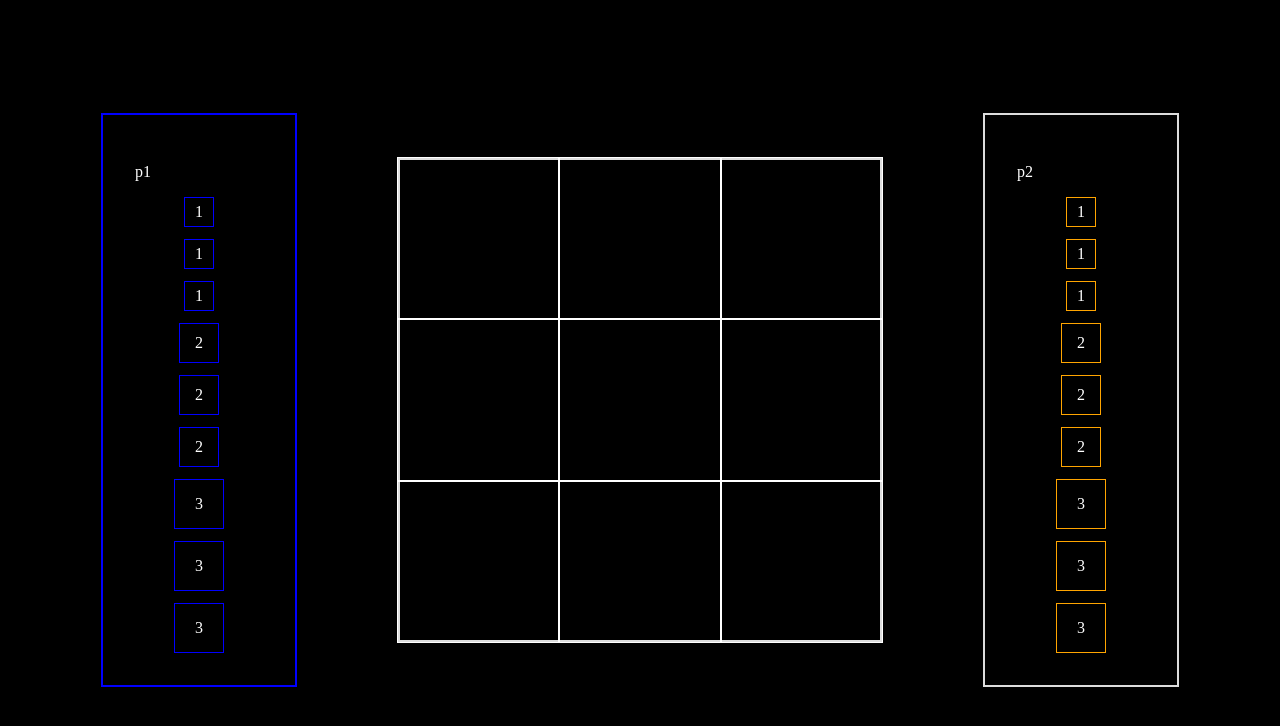
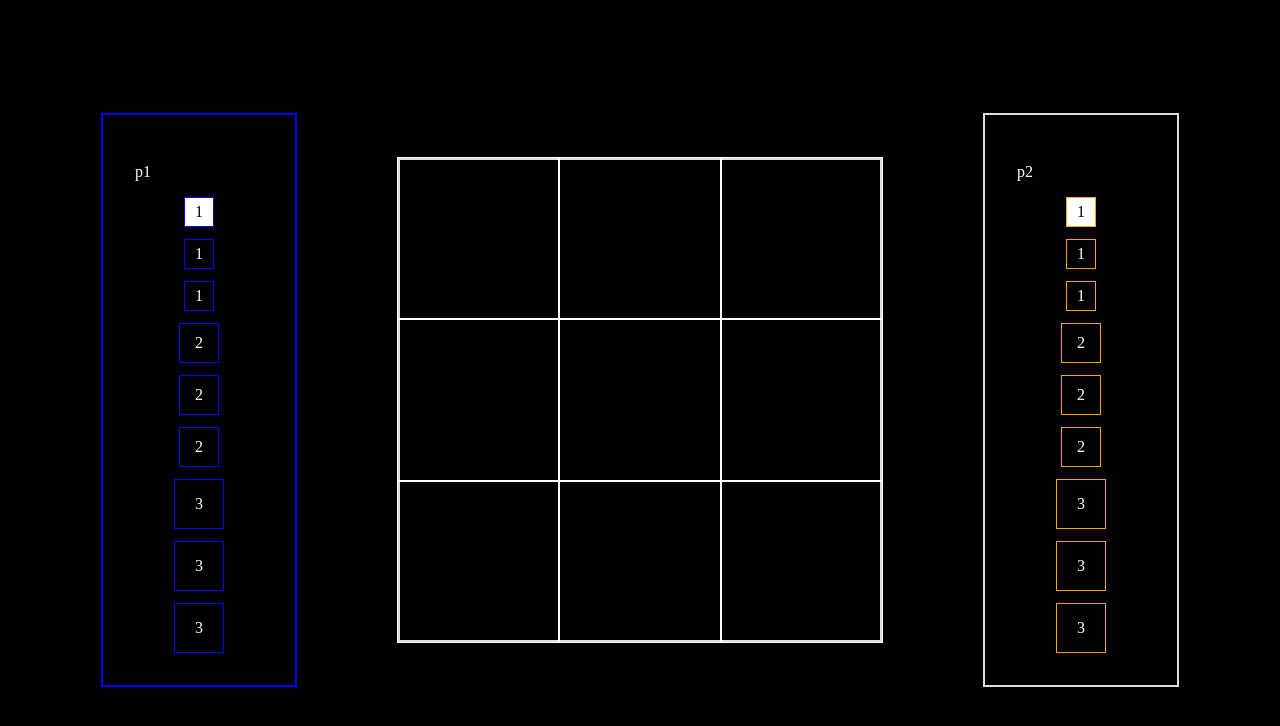
Before and after one commit to FelipeAlbarelli/jogo-da-velha-2.2, an Angular app: page / in a window 1280 px wide. Both pictures are taken after a click on the button "Start". Shown: the top 726 px of the page. Built offline with nearby package versions, Linux system fonts and the light colour scheme.

Commit message:
muda playerPanel comp para usar model

```diff
--- a/src/app/comps/player-panel/player-panel.component.html
+++ b/src/app/comps/player-panel/player-panel.component.html
@@ -9,8 +9,8 @@
     <div class="pieces-container">
         @for (piece of this.player()?.piecesInventory ?? []; track $index) {
             <div
-                [class.selected]="selectedPieceIndex === $index"
-                (click)="selectedPieceIndex = $index"
+                [class.selected]="selectedPieceIndex() === $index"
+                (click)="selectedPieceIndex.set($index)"
                 [style.borderColor]="color()"
                 class="piece piece--{{piece}}">
                     {{piece + 1}}
--- a/src/app/comps/player-panel/player-panel.component.ts
+++ b/src/app/comps/player-panel/player-panel.component.ts
@@ -1,4 +1,4 @@
-import { Component, input } from '@angular/core';
+import { Component, input, model, output } from '@angular/core';
 import { Player } from '../../gameLogic/player';
 
 @Component({
@@ -16,7 +16,7 @@ export class PlayerPanelComponent {
 
   color = input<string>('white');
 
-  selectedPieceIndex : number | null = null;
+  selectedPieceIndex = model(0)
 
   log() {
     console.log(this.player())
```
